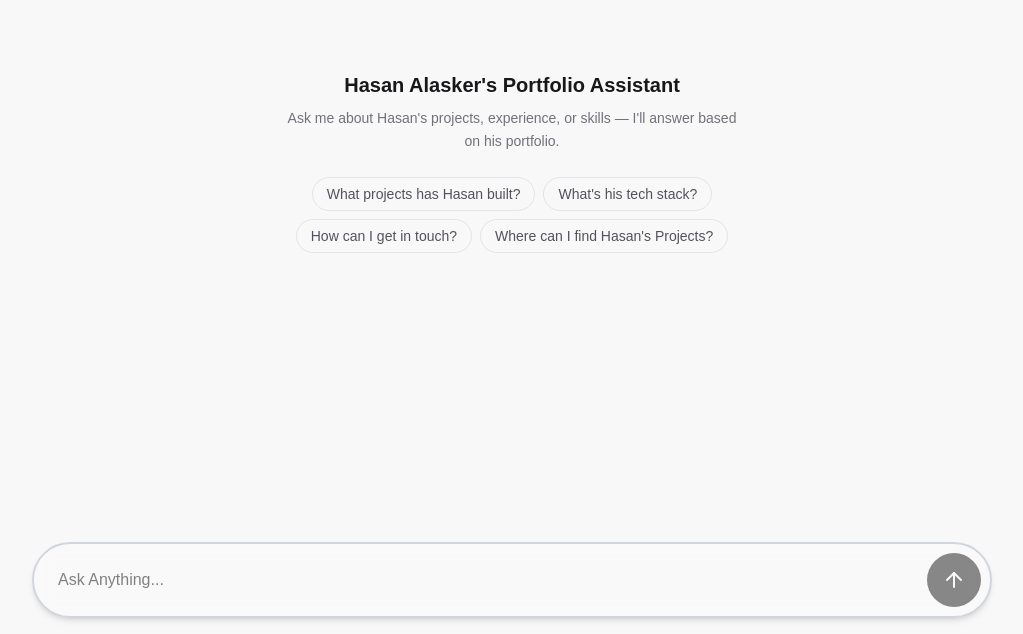
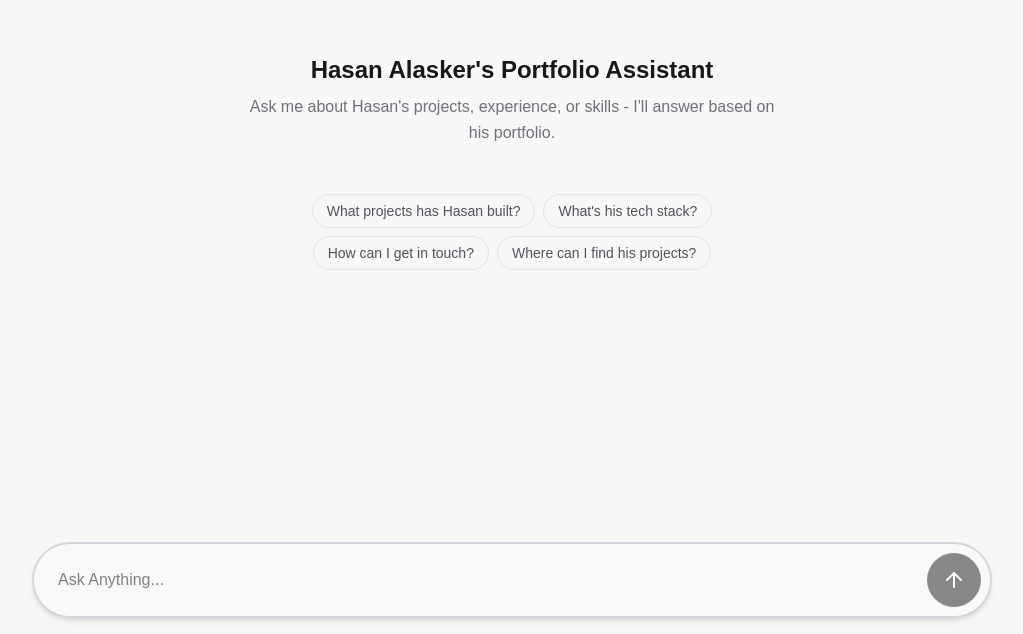
Before and after one commit to HasanAlasker/ChatBot, a React (Vite) app in the folder client/: page / in a window 1280 px wide. Shown: the part 166-800 px from the top of the page, without its empty margins (128-1151 px from the left). Built offline with nearby package versions, Linux system fonts and the light colour scheme.

Commit message:
Refactoring welcome comp, fixed bug with RefObject

```diff
--- a/client/index.html
+++ b/client/index.html
@@ -4,7 +4,7 @@
     <meta charset="UTF-8" />
     <link rel="icon" type="image/svg+xml" href="/favicon.svg" />
     <meta name="viewport" content="width=device-width, initial-scale=1.0" />
-    <title>client</title>
+    <title>Hasan's AI assistant</title>
   </head>
   <body>
     <div id="root"></div>
--- a/client/src/components/chat/Welcome.tsx
+++ b/client/src/components/chat/Welcome.tsx
@@ -14,13 +14,13 @@ export default function Welcome({
   conversationId,
 }: Props) {
   return (
-    <div className="m-auto flex max-w-lg flex-col items-center gap-6 px-6 text-center">
+    <div className="m-auto flex max-w-xl flex-col items-center gap-12 px-6 text-center">
       <div className="flex flex-col gap-2">
-        <h1 className="text-xl font-semibold text-zinc-900">
+        <h1 className="text-2xl font-semibold text-zinc-900">
           Hasan Alasker's Portfolio Assistant
         </h1>
-        <p className="text-sm leading-relaxed text-zinc-500">
-          Ask me about Hasan's projects, experience, or skills — I'll answer
+        <p className="text-md leading-relaxed text-zinc-500">
+          Ask me about Hasan's projects, experience, or skills - I'll answer
           based on his portfolio.
         </p>
       </div>
@@ -30,14 +30,14 @@ export default function Welcome({
           "What projects has Hasan built?",
           "What's his tech stack?",
           "How can I get in touch?",
-          "Where can I find Hasan's Projects?",
+          "Where can I find his projects?",
         ].map((prompt) => (
           <button
             key={prompt}
-            onClick={() =>
-              sendPrompt(prompt, setMsgs, setLoading, conversationId)
+            onClick={async () =>
+              await sendPrompt(prompt, setMsgs, setLoading, conversationId)
             }
-            className="rounded-full border border-zinc-200 px-3.5 py-1.5 text-sm text-zinc-600 transition-colors hover:border-gray-300 hover:bg-black hover:text-white"
+            className="rounded-full border border-zinc-200 px-3.5 py-1.5 text-sm md:text-md text-zinc-600 transition-colors hover:border-gray-300 hover:bg-black hover:text-white"
           >
             {prompt}
           </button>
--- a/client/src/functions/sendPrompt.ts
+++ b/client/src/functions/sendPrompt.ts
@@ -33,7 +33,7 @@ export const sendPrompt = async (
     ]);
     notificationSound.play();
   } catch (error) {
-    setLoading(false);
+    console.log(error);
   } finally {
     setLoading(false);
   }
```
